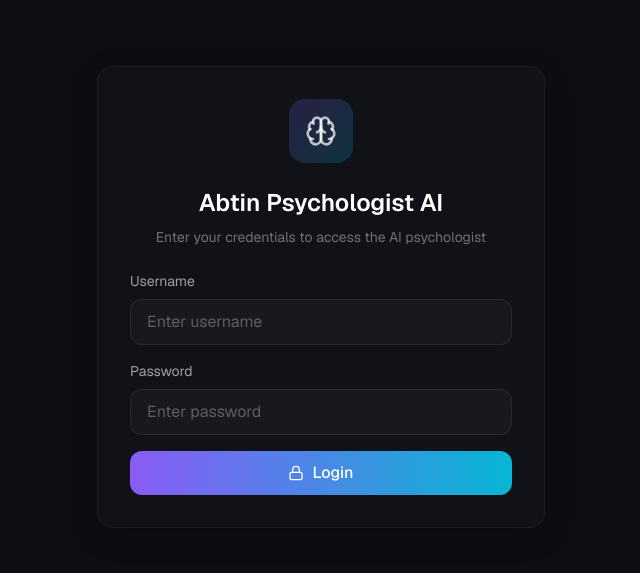
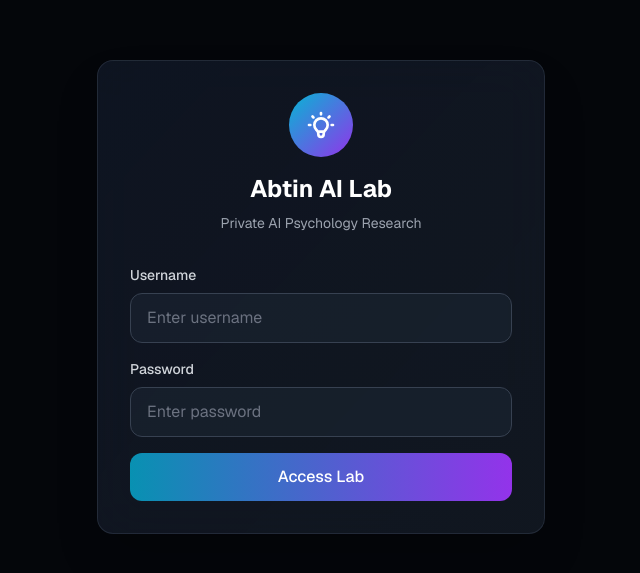
Before and after one commit to abtinasg/v4, a Next.js app: page /abtin in a window 1280 px wide. Shown: the part 103-676 px from the top of the page, without its empty margins (319-959 px from the left). Built offline with nearby package versions, Linux system fonts and the light colour scheme; no server answers.

Commit message:
Update AI models: Replace Claude 3.5 Sonnet with Gemini 3 Pro, GPT-4o with DeepSeek Chat V3

```diff
--- /dev/null
+++ b/src/app/abtin/layout.tsx
@@ -0,0 +1,128 @@
+"use client";
+
+import { useState, useEffect } from 'react';
+import { useRouter } from 'next/navigation';
+
+export default function AbtinLayout({
+  children,
+}: {
+  children: React.ReactNode;
+}) {
+  const [isAuthenticated, setIsAuthenticated] = useState(false);
+  const [isLoading, setIsLoading] = useState(true);
+  const [username, setUsername] = useState('');
+  const [password, setPassword] = useState('');
+  const [error, setError] = useState('');
+  const router = useRouter();
+
+  useEffect(() => {
+    // Check if already authenticated via cookie
+    const checkAuth = async () => {
+      try {
+        const res = await fetch('/api/abtin/auth/check');
+        if (res.ok) {
+          setIsAuthenticated(true);
+        }
+      } catch (e) {
+        // Not authenticated
+      }
+      setIsLoading(false);
+    };
+    checkAuth();
+  }, []);
+
+  const handleLogin = async (e: React.FormEvent) => {
+    e.preventDefault();
+    setError('');
+
+    try {
+      const res = await fetch('/api/abtin/auth/login', {
+        method: 'POST',
+        headers: { 'Content-Type': 'application/json' },
+        body: JSON.stringify({ username, password }),
+      });
+
+      if (res.ok) {
+        setIsAuthenticated(true);
+      } else {
+        const data = await res.json();
+        setError(data.error || 'Authentication failed');
+      }
+    } catch (e) {
+      setError('Connection error');
+    }
+  };
+
+  if (isLoading) {
+    return (
+      <div className="min-h-screen bg-[#04060A] flex items-center justify-center">
+        <div className="animate-pulse flex items-center gap-3">
+          <div className="w-3 h-3 bg-cyan-500 rounded-full animate-bounce" />
+          <div className="w-3 h-3 bg-purple-500 rounded-full animate-bounce [animation-delay:0.1s]" />
+          <div className="w-3 h-3 bg-pink-500 rounded-full animate-bounce [animation-delay:0.2s]" />
+        </div>
+      </div>
+    );
+  }
+
+  if (!isAuthenticated) {
+    return (
+      <div className="min-h-screen bg-[#04060A] flex items-center justify-center p-4">
+        <div className="w-full max-w-md">
+          <div className="bg-gradient-to-br from-gray-900/80 to-gray-800/50 border border-gray-700/50 rounded-2xl p-8 backdrop-blur-xl shadow-2xl">
+            <div className="text-center mb-8">
+              <div className="w-16 h-16 mx-auto mb-4 rounded-full bg-gradient-to-br from-cyan-500 to-purple-600 flex items-center justify-center">
+                <svg className="w-8 h-8 text-white" fill="none" stroke="currentColor" viewBox="0 0 24 24">
+                  <path strokeLinecap="round" strokeLinejoin="round" strokeWidth={2} d="M9.663 17h4.673M12 3v1m6.364 1.636l-.707.707M21 12h-1M4 12H3m3.343-5.657l-.707-.707m2.828 9.9a5 5 0 117.072 0l-.548.547A3.374 3.374 0 0014 18.469V19a2 2 0 11-4 0v-.531c0-.895-.356-1.754-.988-2.386l-.548-.547z" />
+                </svg>
+              </div>
+              <h1 className="text-2xl font-bold text-white mb-2">Abtin AI Lab</h1>
+              <p className="text-gray-400 text-sm">Private AI Psychology Research</p>
+            </div>
+
+            <form onSubmit={handleLogin} className="space-y-4">
+              {error && (
+                <div className="bg-red-500/10 border border-red-500/30 rounded-lg p-3 text-red-400 text-sm text-center">
+                  {error}
+                </div>
+              )}
+
+              <div>
+                <label className="block text-sm font-medium text-gray-300 mb-2">Username</label>
+                <input
+                  type="text"
+                  value={username}
+                  onChange={(e) => setUsername(e.target.value)}
+                  className="w-full px-4 py-3 bg-gray-800/50 border border-gray-700 rounded-xl text-white placeholder-gray-500 focus:outline-none focus:ring-2 focus:ring-cyan-500/50 focus:border-cyan-500/50 transition-all"
+                  placeholder="Enter username"
+                  required
+                />
+              </div>
+
+              <div>
+                <label className="block text-sm font-medium text-gray-300 mb-2">Password</label>
+                <input
+                  type="password"
+                  value={password}
+                  onChange={(e) => setPassword(e.target.value)}
+                  className="w-full px-4 py-3 bg-gray-800/50 border border-gray-700 rounded-xl text-white placeholder-gray-500 focus:outline-none focus:ring-2 focus:ring-cyan-500/50 focus:border-cyan-500/50 transition-all"
+                  placeholder="Enter password"
+                  required
+                />
+              </div>
+
+              <button
+                type="submit"
+                className="w-full py-3 px-4 bg-gradient-to-r from-cyan-600 to-purple-600 hover:from-cyan-500 hover:to-purple-500 text-white font-medium rounded-xl transition-all duration-200 transform hover:scale-[1.02] active:scale-[0.98]"
+              >
+                Access Lab
+              </button>
+            </form>
+          </div>
+        </div>
+      </div>
+    );
+  }
+
+  return <>{children}</>;
+}
--- a/src/app/abtin/page.tsx
+++ b/src/app/abtin/page.tsx
@@ -6,7 +6,7 @@ import { motion } from 'framer-motion'
 import { cn } from '@/lib/utils'
 
 type Mode = 'brainstorm' | 'debate'
-type Model = 'openai/gpt-5.1' | 'anthropic/claude-sonnet-4.5' | 'anthropic/claude-3.5-sonnet' | 'openai/gpt-4o'
+type Model = 'openai/gpt-5.1' | 'anthropic/claude-sonnet-4.5' | 'google/gemini-3-pro-preview' | 'deepseek/deepseek-chat-v3-0324'
 
 interface Message {
   id: string
@@ -19,8 +19,8 @@ interface Message {
 const MODELS: { value: Model; label: string }[] = [
   { value: 'openai/gpt-5.1', label: 'OpenAI GPT-5.1' },
   { value: 'anthropic/claude-sonnet-4.5', label: 'Anthropic Claude Sonnet 4.5' },
-  { value: 'anthropic/claude-3.5-sonnet', label: 'Anthropic Claude 3.5 Sonnet' },
-  { value: 'openai/gpt-4o', label: 'OpenAI GPT-4o' },
+  { value: 'google/gemini-3-pro-preview', label: 'Google Gemini 3 Pro' },
+  { value: 'deepseek/deepseek-chat-v3-0324', label: 'DeepSeek Chat V3' },
 ]
 
 const MODE_INFO = {
--- a/src/app/api/abtin/chat/route.ts
+++ b/src/app/api/abtin/chat/route.ts
@@ -7,7 +7,7 @@
  *
  * Authentication: Basic Auth (username/password from env)
  * Modes: brainstorm, debate
- * Models: openai/gpt-5.1, anthropic/claude-sonnet-4.5, anthropic/claude-3.5-sonnet, openai/gpt-4o
+ * Models: openai/gpt-5.1, anthropic/claude-sonnet-4.5, google/gemini-3-pro-preview, deepseek/deepseek-chat-v3-0324
  */
 
 import { NextRequest } from 'next/server'
@@ -19,8 +19,8 @@ import { OpenRouterClient, ChatMessage, OpenRouterError } from '@/lib/ai/openrou
 const PSYCHOLOGIST_MODELS = {
   'openai/gpt-5.1': 'OpenAI GPT-5.1',
   'anthropic/claude-sonnet-4.5': 'Anthropic Claude Sonnet 4.5',
-  'anthropic/claude-3.5-sonnet': 'Anthropic Claude 3.5 Sonnet',
-  'openai/gpt-4o': 'OpenAI GPT-4o',
+  'google/gemini-3-pro-preview': 'Google Gemini 3 Pro',
+  'deepseek/deepseek-chat-v3-0324': 'DeepSeek Chat V3',
 } as const
 
 type PsychologistModel = keyof typeof PSYCHOLOGIST_MODELS
```
